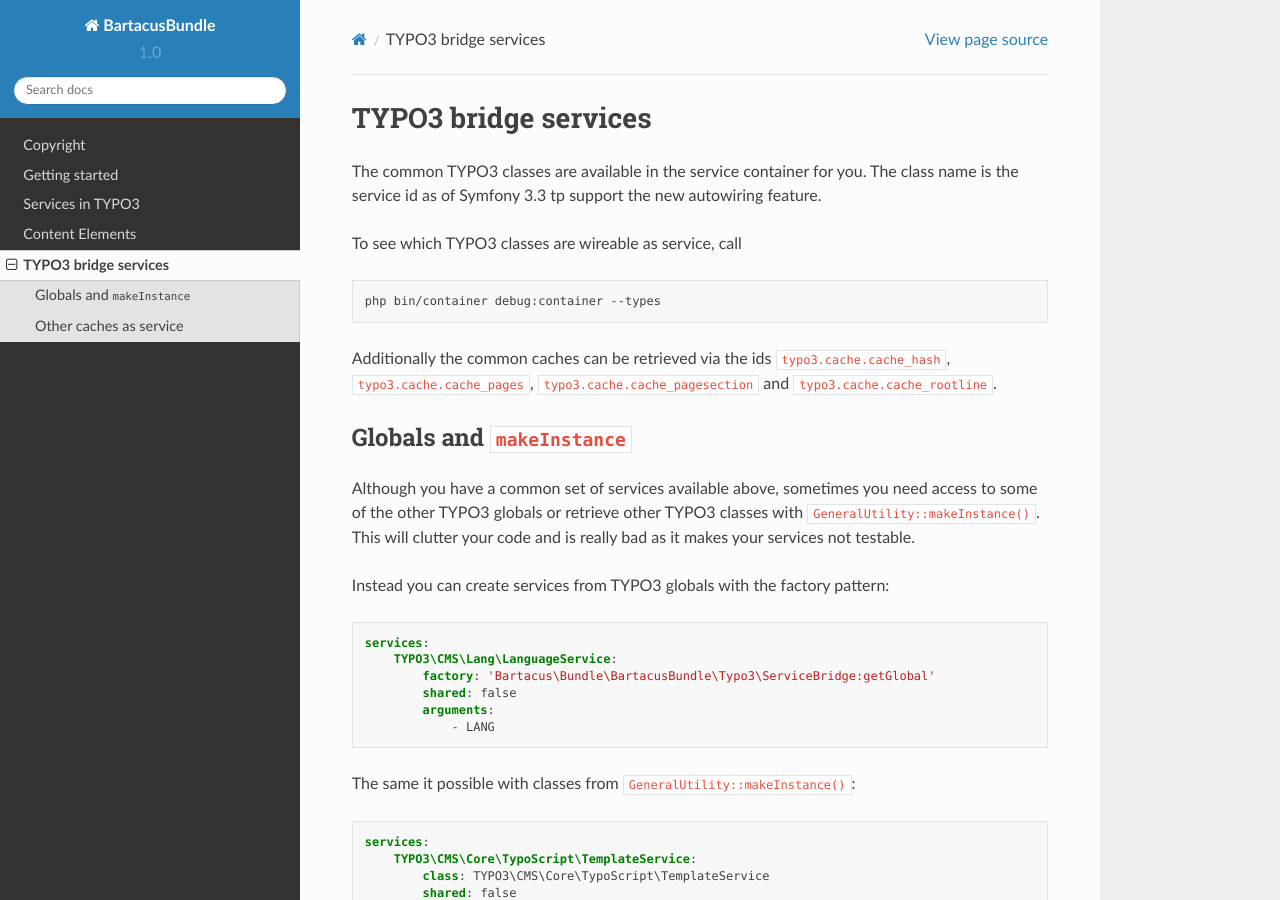
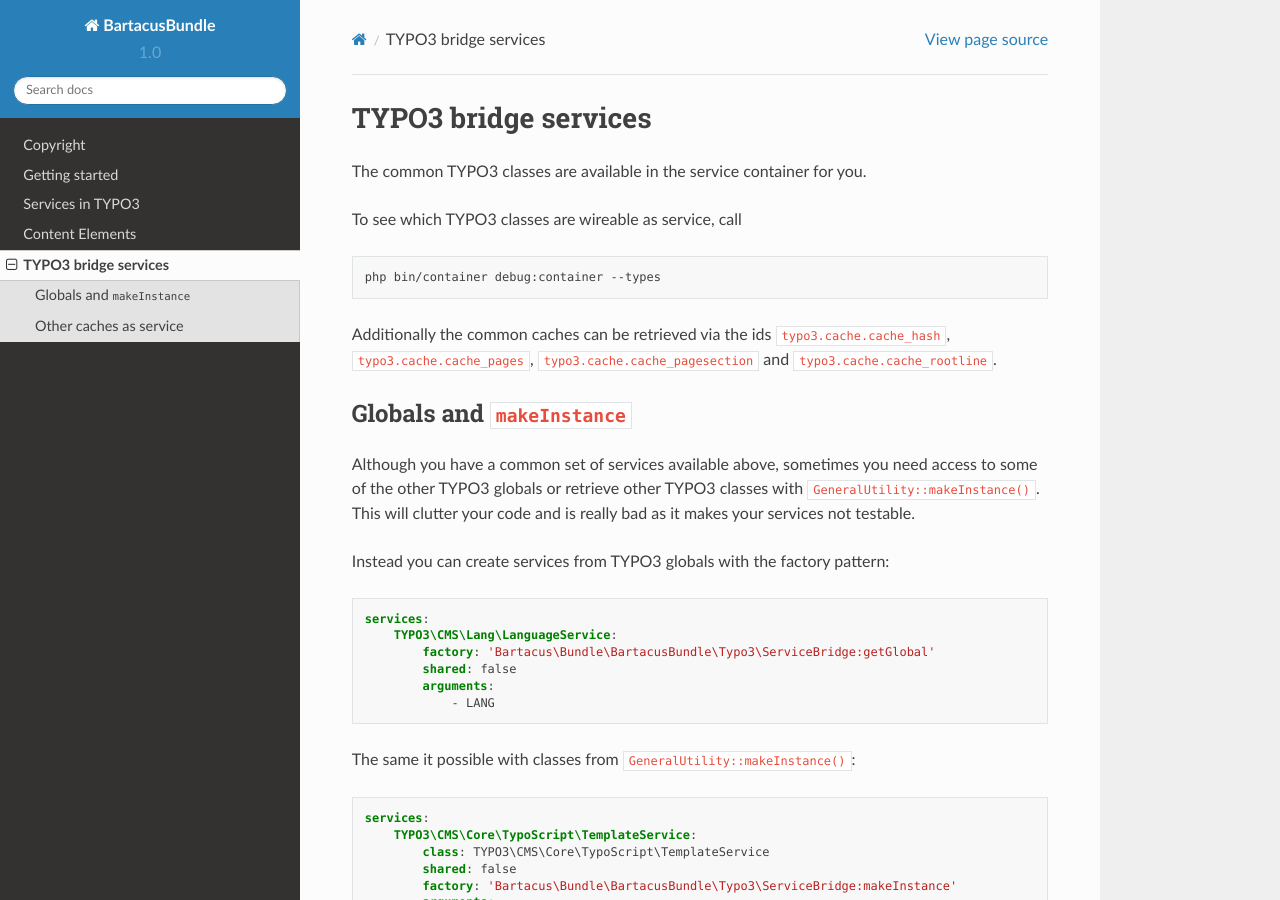
Before and after one commit to Bartacus/BartacusBundle, a Sphinx documentation site: the page built from Resources/doc/service_bridge.rst, in a window 1280 px wide and 900 px high. Built offline with Sphinx 7.4.7 and the Read the Docs theme 2.0.0, drawn with Linux system fonts in a browser that asks for light colours.

Commit message:
Improve docs

```diff
--- a/Resources/doc/service_bridge.rst
+++ b/Resources/doc/service_bridge.rst
@@ -3,8 +3,6 @@
 =====================
 
 The common TYPO3 classes are available in the service container for you.
-The class name is the service id as of Symfony 3.3 tp support the new autowiring
-feature.
 
 To see which TYPO3 classes are wireable as service, call
 
```
